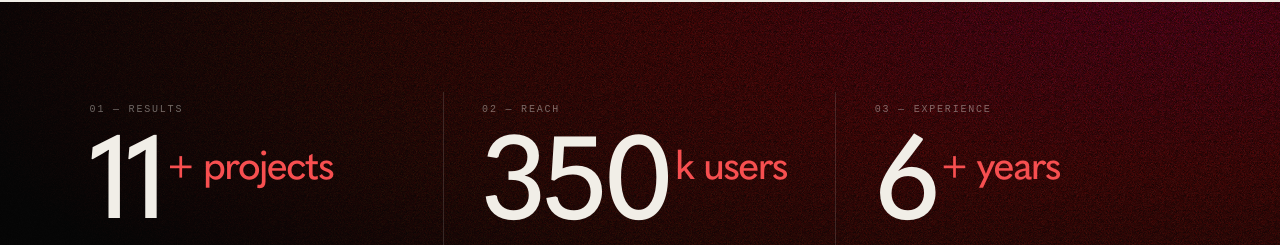
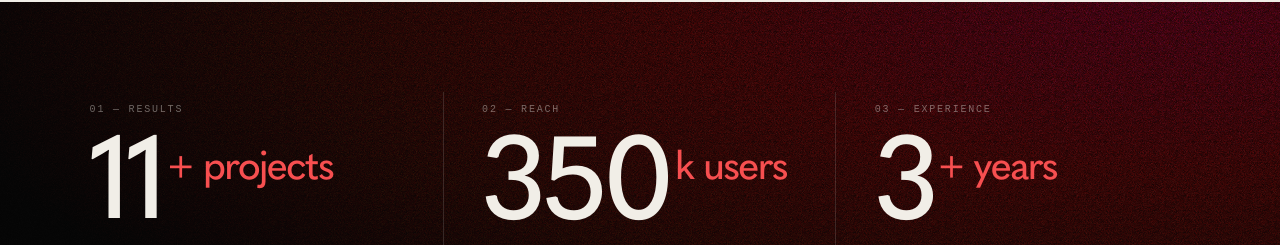
Before and after one commit to kaylacopo/copostudio, a plain HTML site: page index.html in a window 1280 px wide. Shown: the part 918-1163 px from the top of the page. Drawn offline with Linux system fonts and the light colour scheme.

Commit message:
Fix experience stat typo: 6+ years -> 3+ years
Co-Authored-By: Claude Opus 4.7 <noreply@anthropic.com>

```diff
--- a/index.html
+++ b/index.html
@@ -87,7 +87,7 @@
     </div>
     <div class="stat">
       <p class="stat__label">03 — EXPERIENCE</p>
-      <h3 class="stat__num">6<span class="unit" style="font-size: 40px; letter-spacing: -2px; color: rgb(247, 79, 80)">+ years</span></h3>
+      <h3 class="stat__num">3<span class="unit" style="font-size: 40px; letter-spacing: -2px; color: rgb(247, 79, 80)">+ years</span></h3>
       <p class="muted-dark body-m" style="margin:0; font-size: 16px;">Designing apps and websites alongside teams across 5 timezones.</p>
     </div>
   </div>
```
